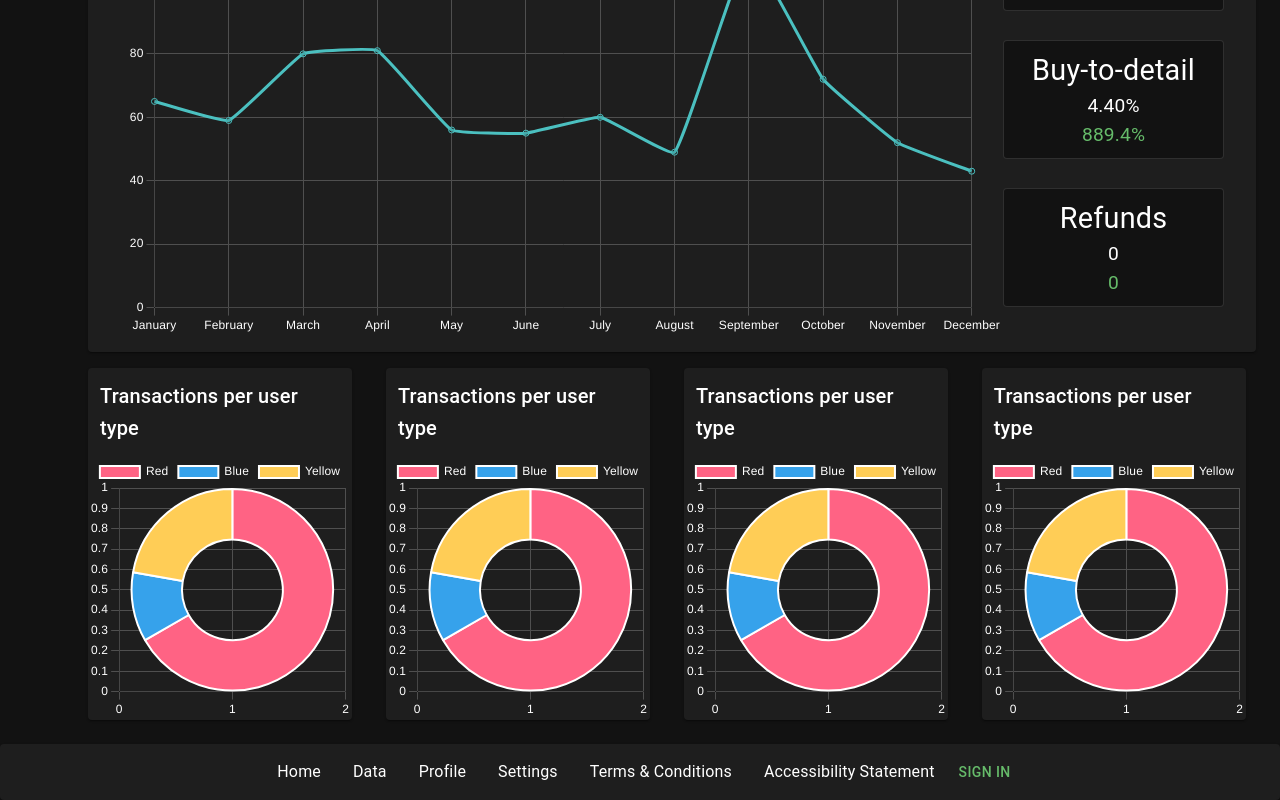
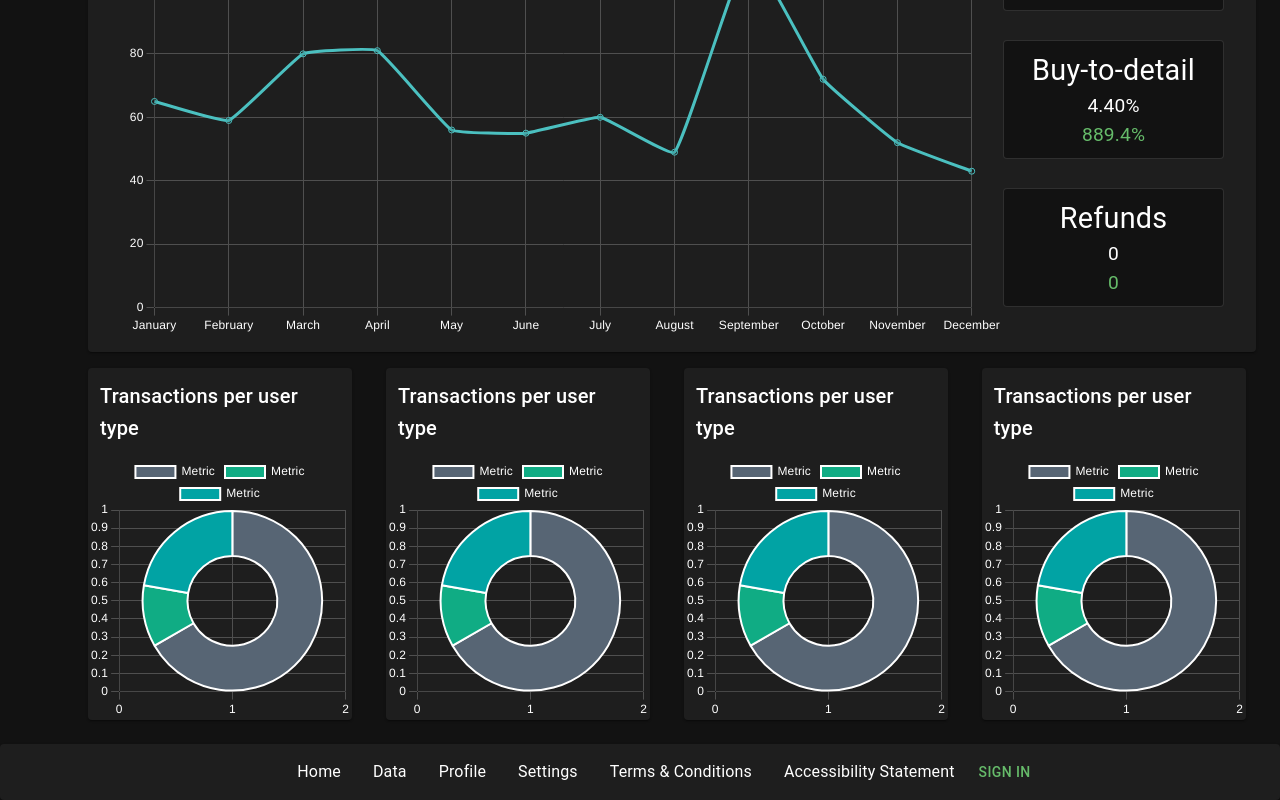
Before and after one commit to sclarke5/dashboard, a Next.js app: page /dashboard in a window 1280 px wide. Shown: the part 433-1233 px from the top of the page. Built offline with nearby package versions, Linux system fonts and the light colour scheme; no server answers.

Commit message:
fix theming and adjust styles for charts

```diff
--- a/src/app/components/DataChart/DataChart.tsx
+++ b/src/app/components/DataChart/DataChart.tsx
@@ -1,16 +1,19 @@
 'use client'
 
 import { months } from '@/app/helper/Util';
+import { useTheme } from '@mui/material';
 import { Chart, registerables } from 'chart.js';
 import { ChartConfiguration } from 'chart.js/dist/types'
 import React, { useEffect, useRef } from 'react'
-import { darkOptions } from './Themes';
+import { darkOptions, lightOptions } from './Themes';
 
 export const DataChart = (props: ChartConfiguration) => {
   const { data, options } = props;
   const chartRef = useRef<HTMLCanvasElement>(null);
 
-  const labels = months({ count: 7})
+  const theme = useTheme();
+
+  const themeOptions = theme.palette.mode === 'dark' ? darkOptions : lightOptions;
 
   useEffect(() => {
     if(chartRef.current !== null){
@@ -18,7 +21,7 @@ export const DataChart = (props: ChartConfiguration) => {
         ...props,
         options: {
           ...options,
-          ...darkOptions,
+          ...themeOptions,
         }
       })
       return () => {
--- a/src/app/dashboard/data/page.tsx
+++ b/src/app/dashboard/data/page.tsx
@@ -1,10 +1,47 @@
 'use client'
 
 import * as React from "react";
-import { DataGrid } from "@mui/x-data-grid";
+import { DataGrid, gridClasses, GridToolbar } from "@mui/x-data-grid";
 import LinearProgress from "@mui/material/LinearProgress";
 import { useDemoData } from "@mui/x-data-grid-generator";
-import { Typography } from "@mui/material";
+import { alpha, styled, Typography, useTheme } from "@mui/material";
+
+const ODD_OPACITY = 0.4;
+
+const StripedDataGrid = styled(DataGrid)(({ theme }) => {
+
+  return ({
+  [`& .${gridClasses.row}.odd`]: {
+    backgroundColor: alpha(theme.palette.primary.main, 0.4),
+    '&:hover, &.Mui-hovered': {
+      backgroundColor: alpha(theme.palette.primary.main, ODD_OPACITY),
+      '@media (hover: none)': {
+        backgroundColor: 'transparent',
+      },
+    },
+    '&.Mui-selected': {
+      backgroundColor: alpha(
+        theme.palette.primary.main,
+        ODD_OPACITY + theme.palette.action.selectedOpacity,
+      ),
+      '&:hover, &.Mui-hovered': {
+        backgroundColor: alpha(
+          theme.palette.primary.main,
+          ODD_OPACITY +
+            theme.palette.action.selectedOpacity +
+            theme.palette.action.hoverOpacity,
+        ),
+        // Reset on touch devices, it doesn't add specificity
+        '@media (hover: none)': {
+          backgroundColor: alpha(
+            theme.palette.primary.main,
+            ODD_OPACITY + theme.palette.action.selectedOpacity,
+          ),
+        },
+      },
+    },
+  },
+})});
 
 const Data = () => {
   const { data } = useDemoData({
@@ -12,6 +49,8 @@ const Data = () => {
     rowLength: 500,
     maxColumns: 15,
   });
+
+  const theme = useTheme()
 
   return (
     <>
@@ -29,12 +68,20 @@ const Data = () => {
         deep dive further into the numbers/stats.
       </Typography>
       <div style={{ height: "900px", width: "100%" }}>
-        <DataGrid
+        <StripedDataGrid
           slots={{
             loadingOverlay: LinearProgress,
+            toolbar: GridToolbar
+          }}
+          sx={{
+            border: 0,
+            borderColor: 'transparent'
           }}
           loading={!data}
           {...data}
+          getRowClassName={(params) =>
+            params.indexRelativeToCurrentPage % 2 === 0 ? 'even' : 'odd'
+          }
         />
       </div>
     </>
--- a/src/app/globals.css
+++ b/src/app/globals.css
@@ -1,6 +1,6 @@
-@tailwind base;
+/* @tailwind base;
 @tailwind components;
-@tailwind utilities;
+@tailwind utilities; */
 
 body {
   /* font-family: Verdana, Geneva, Tahoma, sans-serif; */
--- a/src/app/helper/mockData.ts
+++ b/src/app/helper/mockData.ts
@@ -16,15 +16,15 @@ export const lineChartData = {
 }
 
 export const doughnutChartData = {
-  labels: ['Red', 'Blue', 'Yellow'],
+  labels: ['Metric', 'Metric', 'Metric'],
   datasets: [
     {
       label: 'Transaction Dataset',
       data: [300, 50, 100],
       backgroundColor: [
-        "rgb(255, 99, 132)",
-        "rgb(54, 162, 235)",
-        "rgb(255, 205, 86)"
+        "#576574",
+        "#10ac84",
+        "#01a3a4"
       ],
       hoverOffset: 4
     }
--- a/src/app/theme/darkTheme.ts
+++ b/src/app/theme/darkTheme.ts
@@ -4,11 +4,11 @@ const darkTheme: ThemeOptions = {
   palette: {
     mode: 'dark',
     primary: {
-      main: '#ff0000',
+      main: '#5b5b5b',
     },
     secondary: {
-      main: '#7000ff',
-    }
+      main: '#bcbcbc',
+    },
   }
 }
 
```
